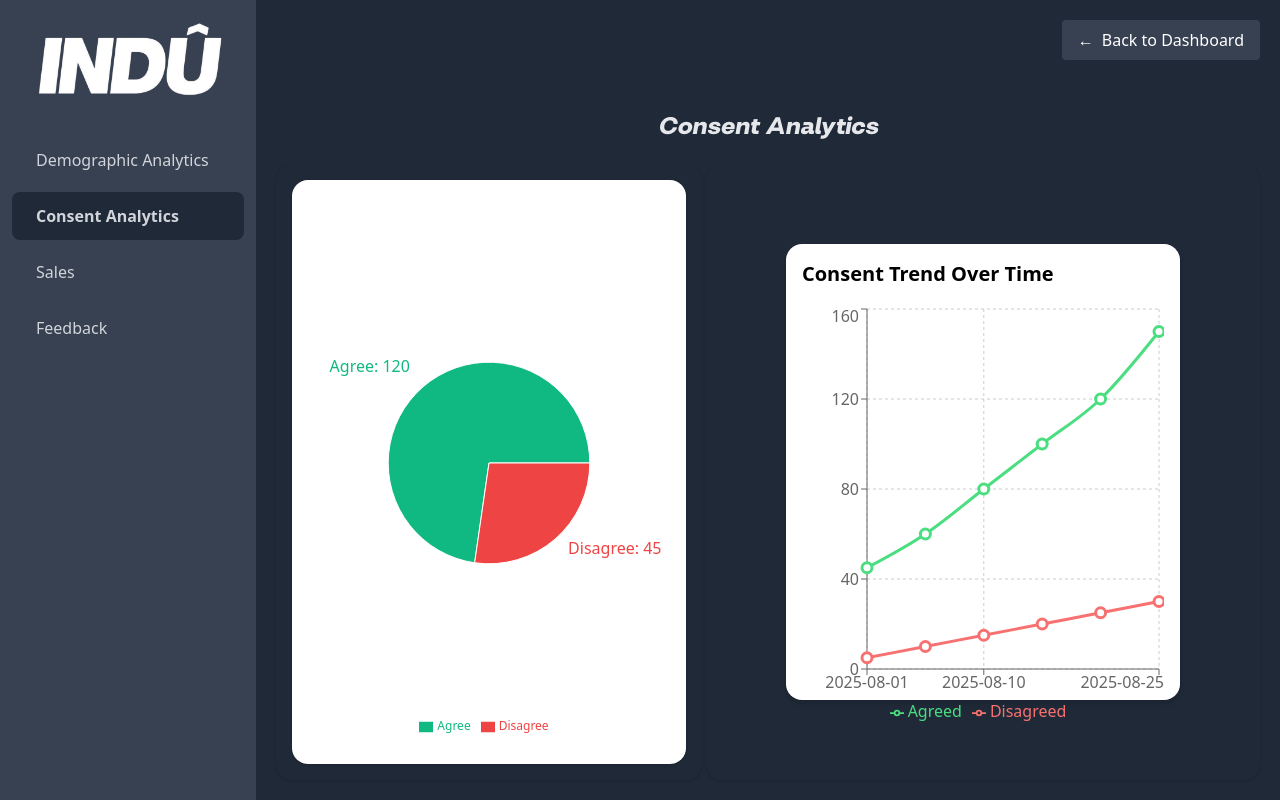
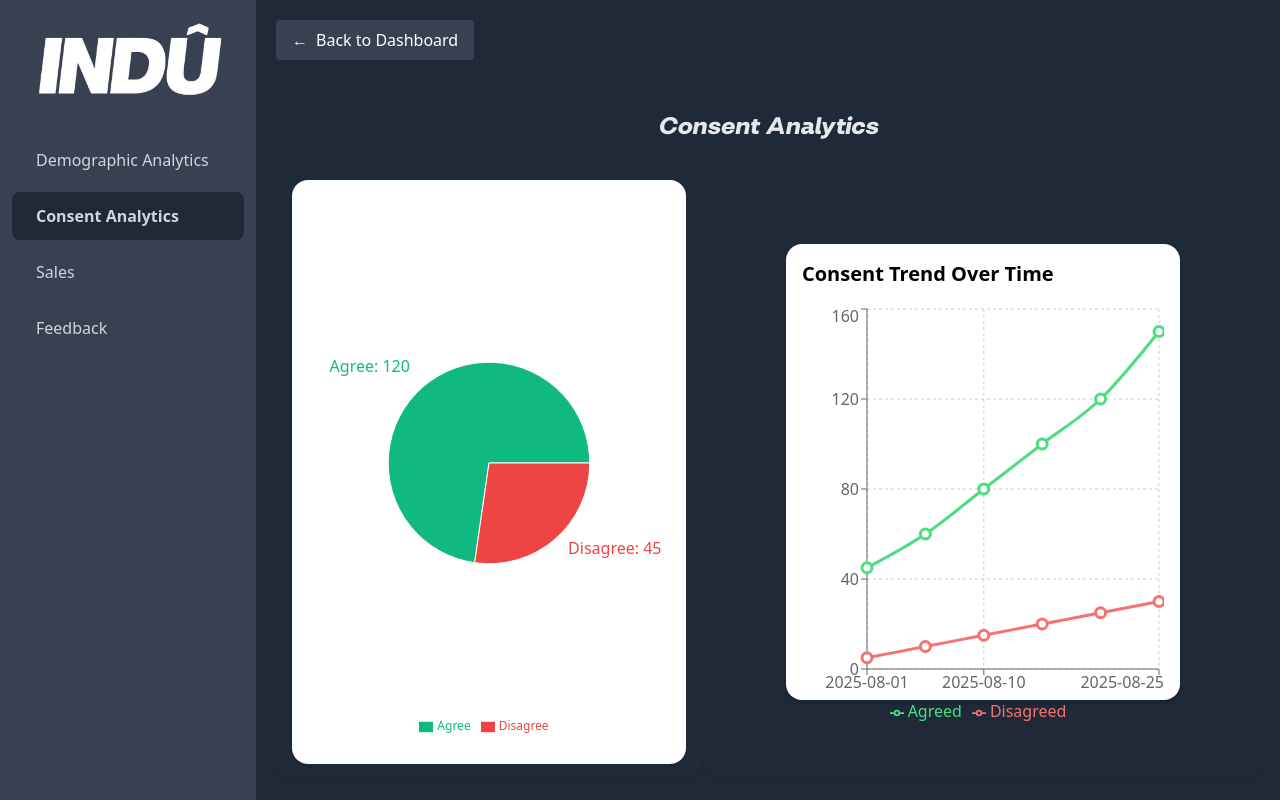
Before and after one commit to dlsntos/smart-target-admin-dashboard, a React (Vite) app: page /dashboard/consent-analytics in a window 1280 px wide. Built offline with nearby package versions, Linux system fonts and the light colour scheme.

Commit message:
reposition back button for large screens

```diff
--- a/src/pages/dashboard/ConsentAnalytics.jsx
+++ b/src/pages/dashboard/ConsentAnalytics.jsx
@@ -10,7 +10,7 @@
 
   return (
     <div className="flex flex-col items-center h-full lg:ml-64 px-5 py-4 lg:py-5 overflow-y-auto">
-      <div className="w-full flex justify-end lg-justify-start mb-4">
+      <div className="w-full flex justify-end lg:justify-start mb-4">
   			<BackButton />
 			</div>
       <h1 className="my-5 text-2xl text-gray-200 font-lupio">
```
